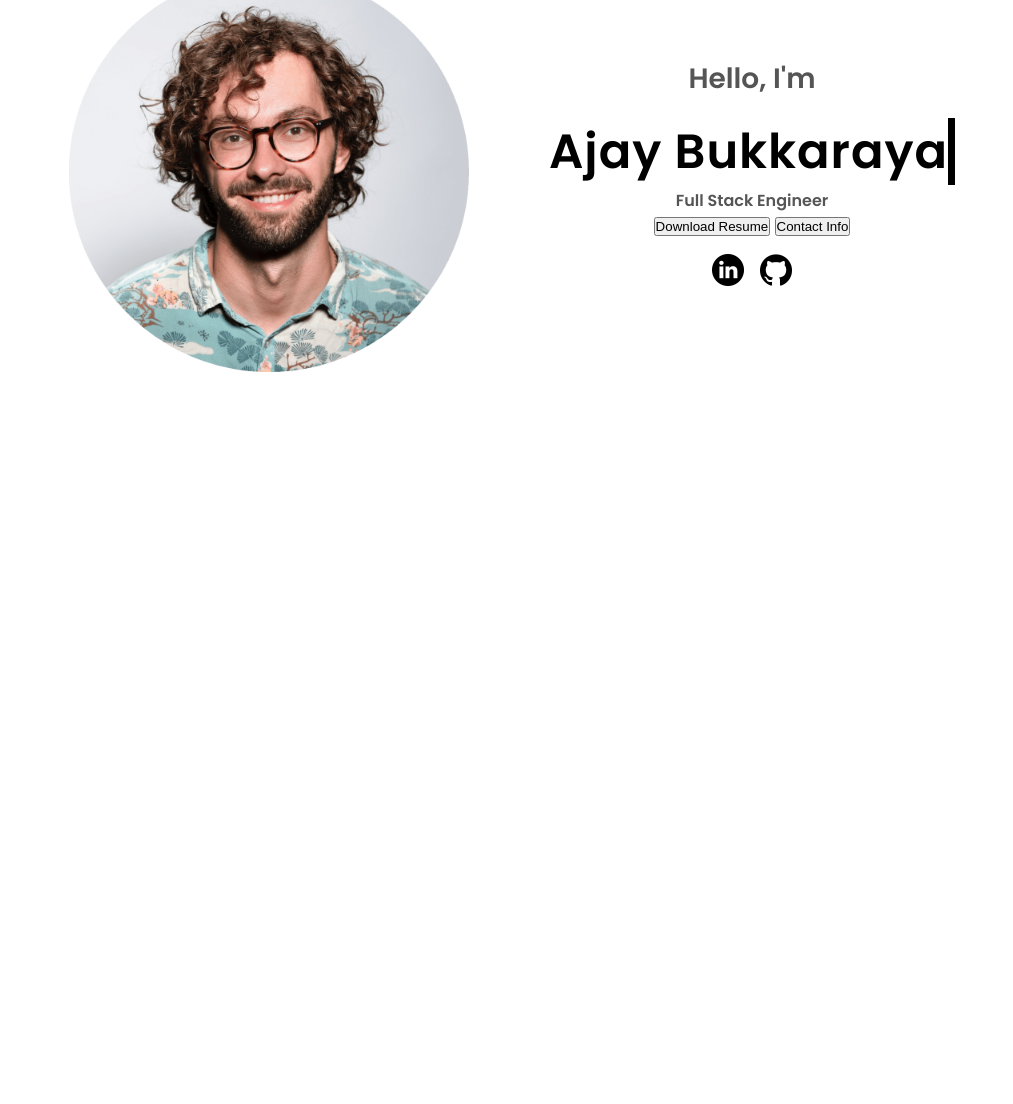
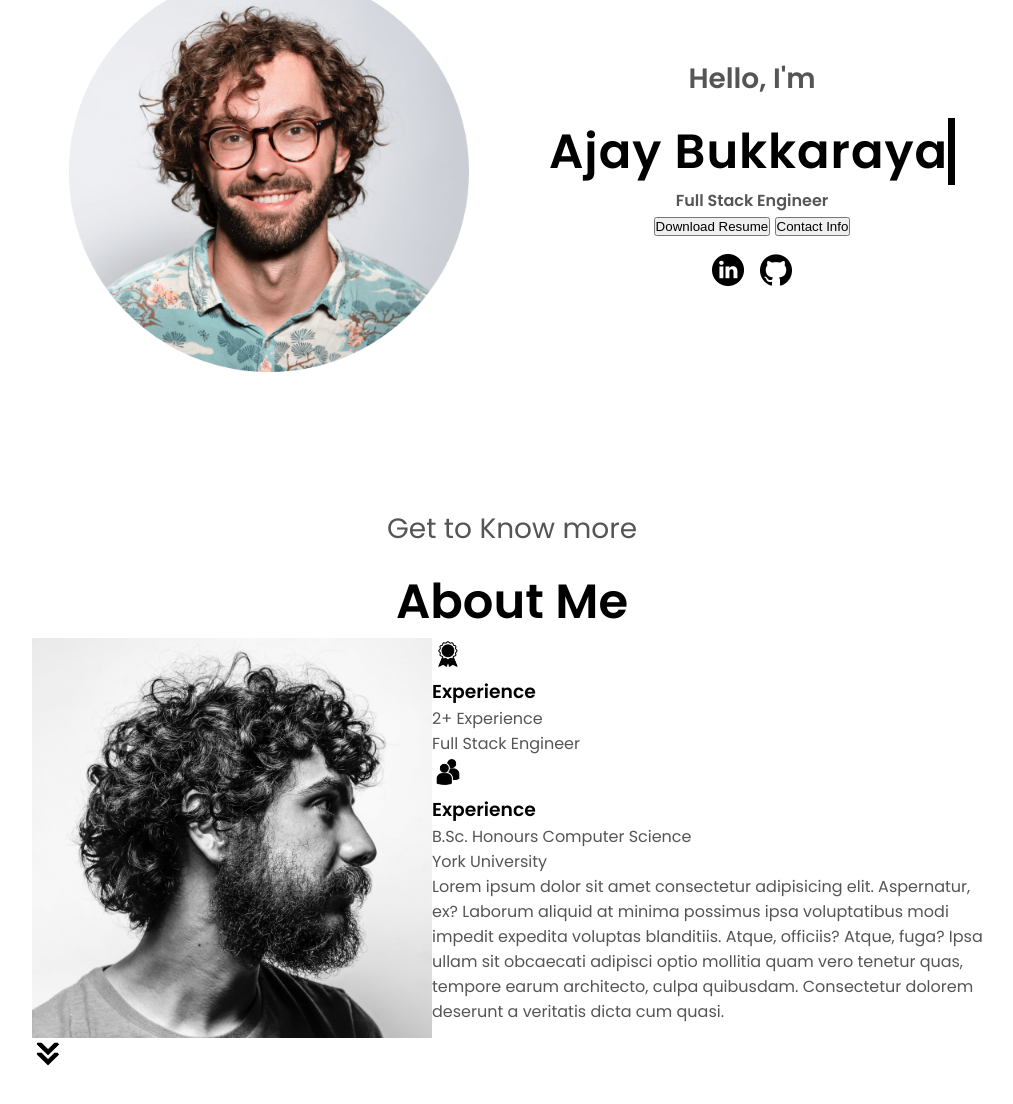
Before and after one commit to Ajay425/ajay-website, a plain HTML site: page index.html in a window 1280 px wide. Shown: the part 300-1404 px from the top of the page, without its empty margins (128-1141 px from the left). Before the commit the page ends 800 px from the top, so only its background shows below. Drawn offline with Linux system fonts and the light colour scheme.

Commit message:
feat: add about me to website

```diff
--- a/index.html
+++ b/index.html
@@ -53,6 +53,42 @@
             </div>
         </div>
     </section>
+    <section id="about">
+        <p class="section__text__p1">Get to Know more</p>
+        <h1 class="title">About Me</h1>
+        <div class="section-container">
+            <div class="section__pic-container">
+                <img src="/assets/about-pic.png"
+                alt="Profile Picture"
+                class="about-pic"
+                />
+            </div>
+            <div class="about-details-container">
+                <div class="about-containers">
+                    <div class="details-container">
+                        <img src="./assets/experience.png"
+                        alt="Experience icon"
+                        class="icon"/>
+                        <h3>Experience</h3>
+                        <p>2+ Experience <br> Full Stack Engineer</p>
+                    </div>
+                    <div class="details-container">
+                        <img src="./assets/education.png"
+                        alt="Education icon"
+                        class="icon"/>
+                        <h3>Experience</h3>
+                        <p>B.Sc. Honours Computer Science <br> York University </p>
+                    </div>
+                </div>
+                <div class="text-container">
+                    <p>
+                        Lorem ipsum dolor sit amet consectetur adipisicing elit. Aspernatur, ex? Laborum aliquid at minima possimus ipsa voluptatibus modi impedit expedita voluptas blanditiis. Atque, officiis? Atque, fuga? Ipsa ullam sit obcaecati adipisci optio mollitia quam vero tenetur quas, tempore earum architecto, culpa quibusdam. Consectetur dolorem deserunt a veritatis dicta cum quasi.
+                    </p>
+                </div>
+            </div>
+        </div>
+        <img src="./assets/arrow.png" alt="arrow icon" class="icon arrow" onclick="location.href='./experience'"/>
+    </section>
     <script src="portfolio.js"></script>
 </body>
 </html>
```
